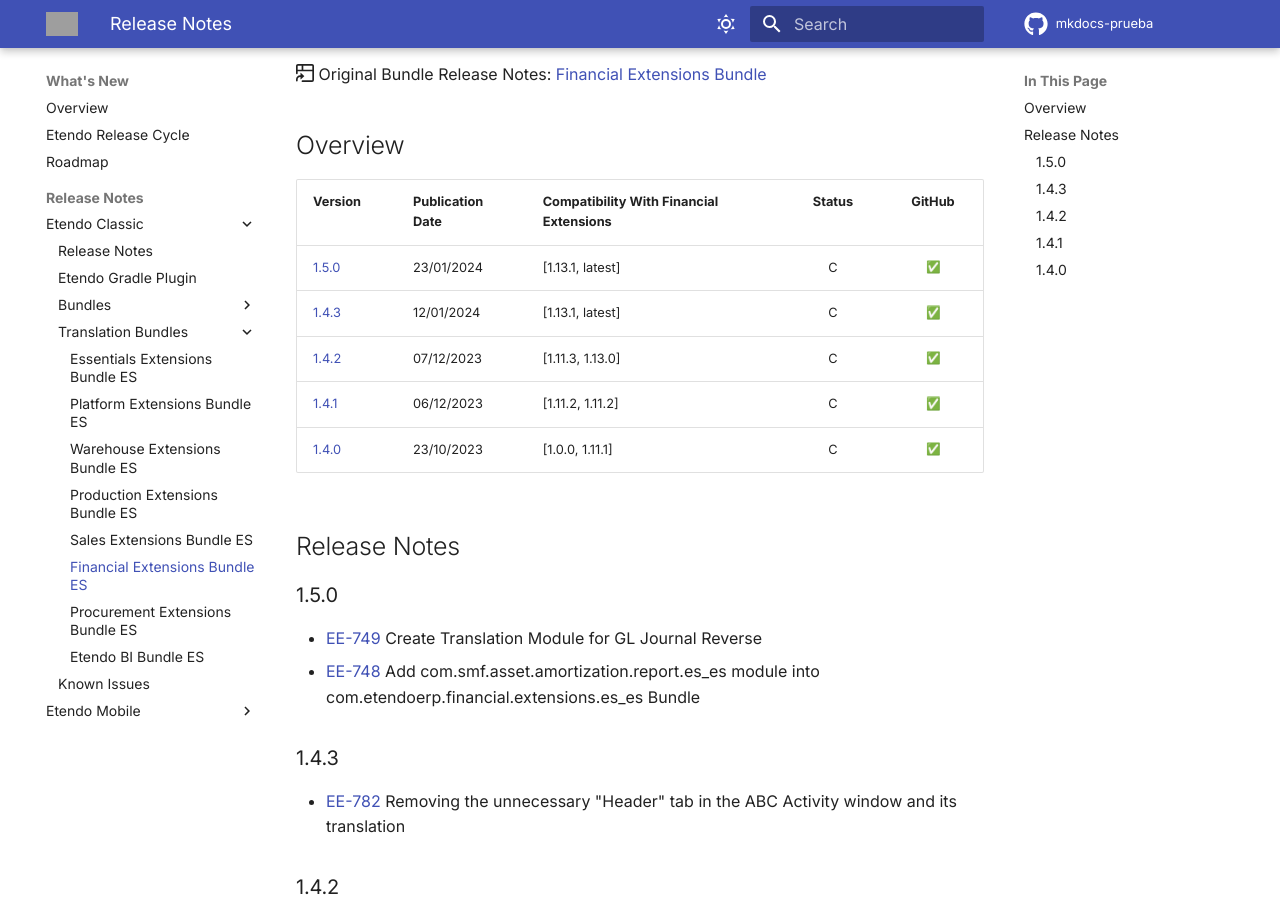
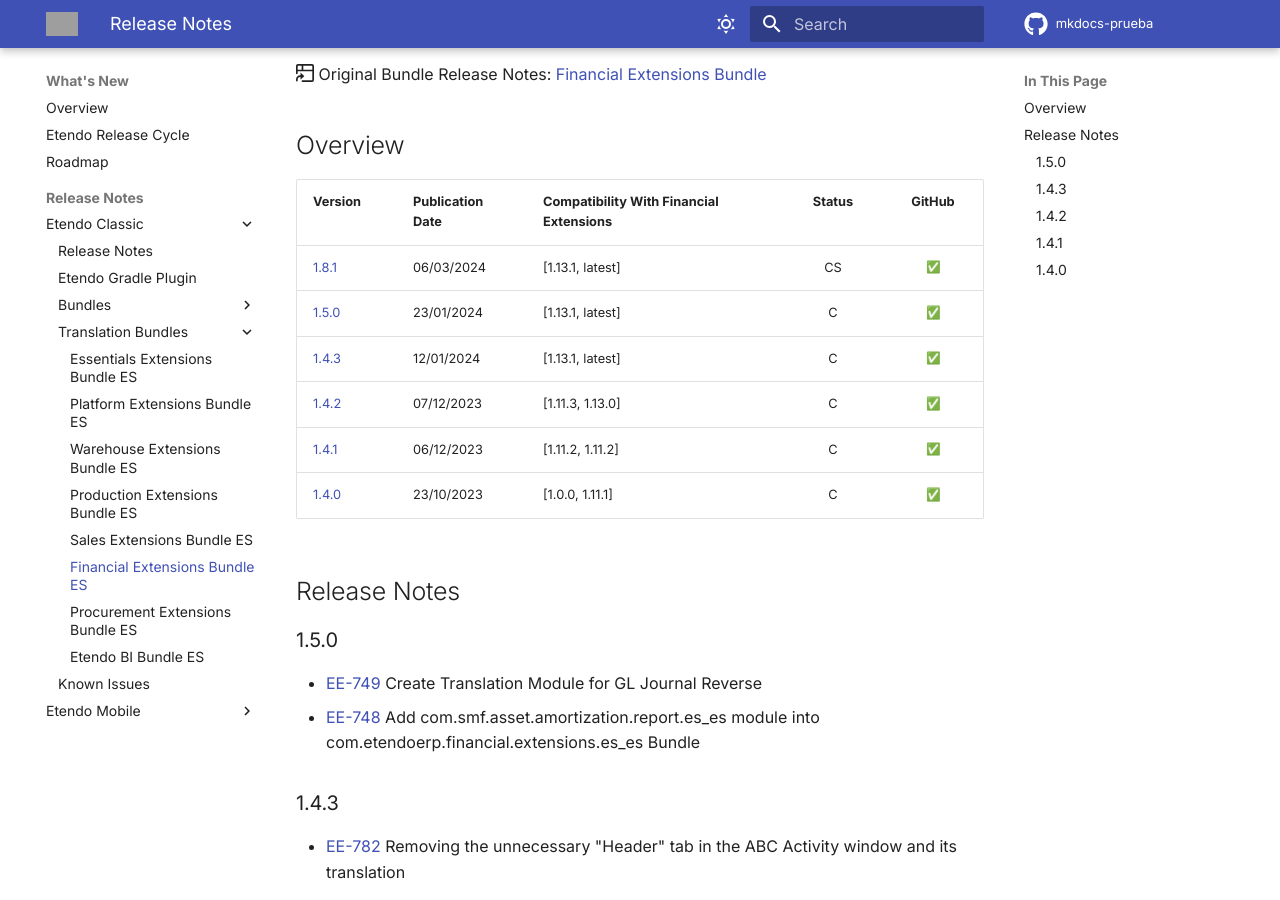
Before and after one commit to facumoyanosmf/mkdocs-prueba, an MkDocs documentation site: the page built from docs/whats-new/release-notes/etendo-classic/translation-bundles/financial-extensions-es_es/release-notes.md, in a window 1280 px wide and 900 px high, scrolled down 330 px. Built offline with MkDocs 1.6.1 and Material for MkDocs 9.7.7, drawn with Linux system fonts in a browser that asks for light colours; emoji names are drawn with the system emoji font; comment, search, counter and statistics services are not loaded; the version menu is left out; grey boxes are pictures that could not be loaded.

Commit message:
Add release notes for Version 1.8.1 :memo:

```diff
--- a/docs/whats-new/release-notes/etendo-classic/translation-bundles/financial-extensions-es_es/release-notes.md
+++ b/docs/whats-new/release-notes/etendo-classic/translation-bundles/financial-extensions-es_es/release-notes.md
@@ -18,6 +18,7 @@
 
 | Version | Publication Date | Compatibility With Financial Extensions | Status |		   GitHub		 |
 |	   ---		|		---		   |				   ---					 | :----: |		   :----:		 |
+| [1.8.1](https://github.com/facumoyanosmf/mkdocs-prueba/releases/tag/1.8.1){target="_blank"} | 06/03/2024 | [1.13.1, latest] | CS | :white_check_mark: |
 | [1.5.0](#150) |	 23/01/2024	   |			 [1.13.1, latest]			 |	 C	  |  :white_check_mark:  |
 | [1.4.3](#143) |	 12/01/2024    |			 [1.13.1, latest]			 |	 C	  |  :white_check_mark:  |
 | [1.4.2](#142) |	 07/12/2023    |			 [1.11.3, 1.13.0]			 |	 C	  |  :white_check_mark:  |
```
